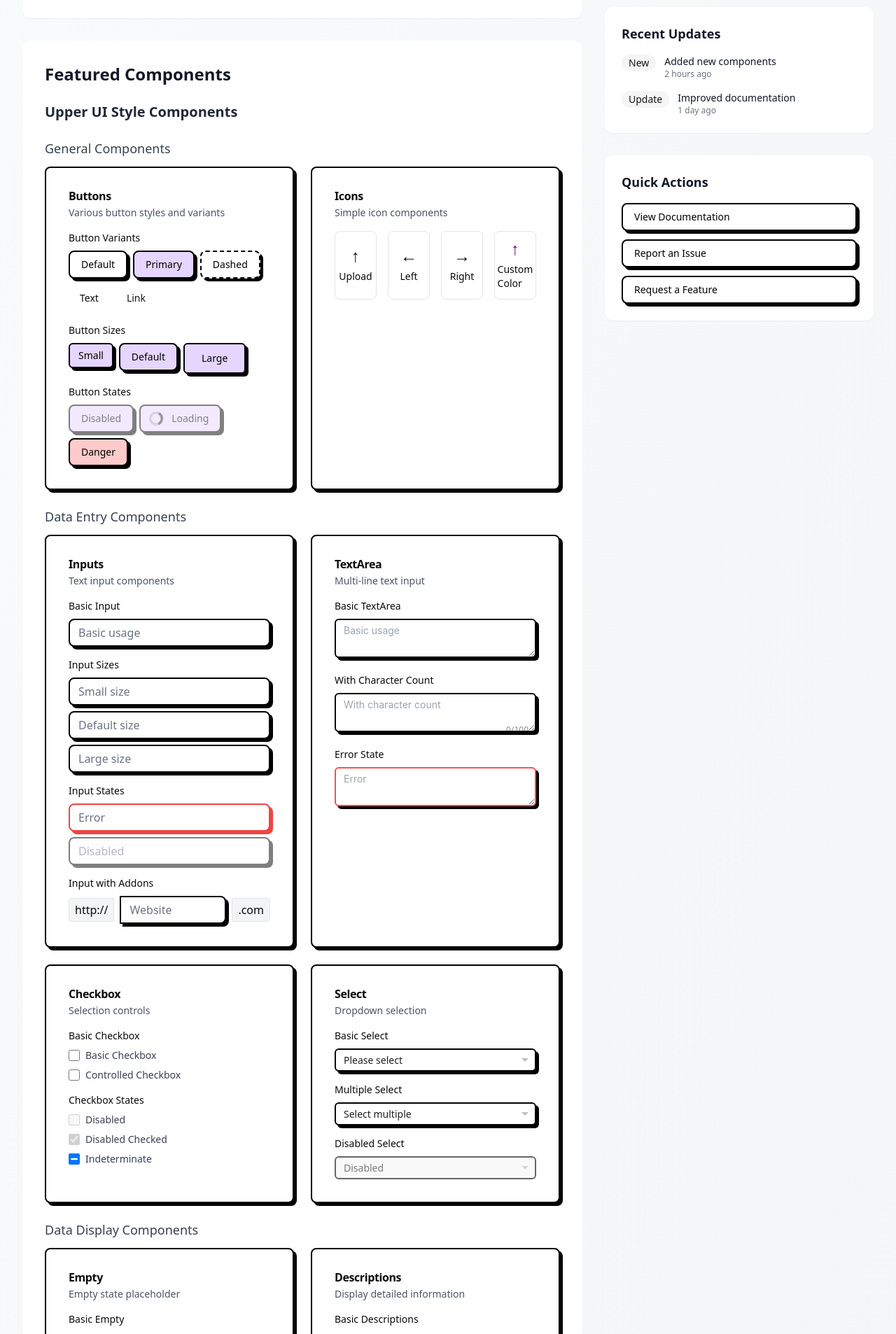
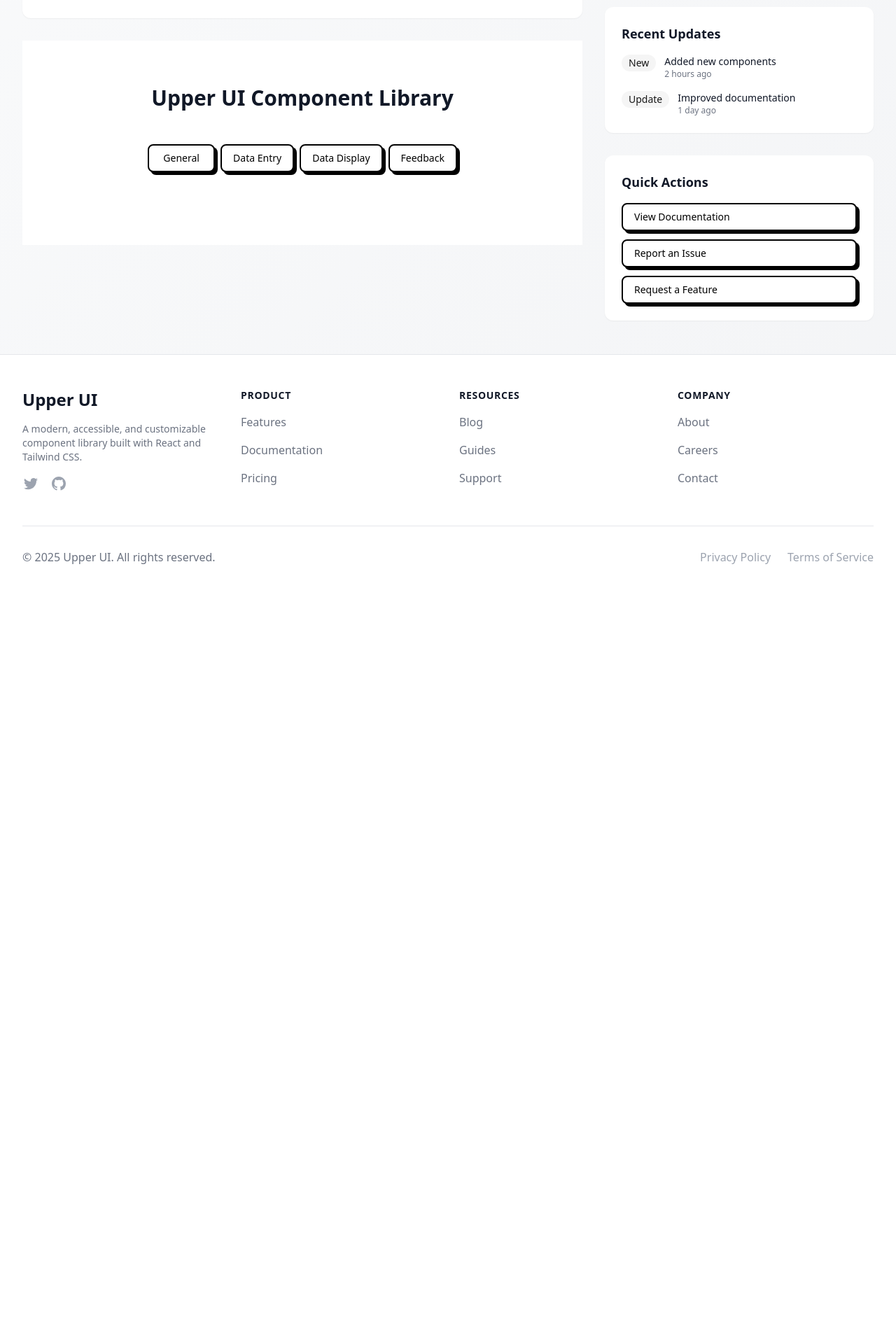
Before and after one commit to jiji262/upper-ui, a React (Vite) app: page / in a window 1280 px wide. Shown: the part 362-2268 px from the top of the page at 70% size. After the commit the page ends 1218 px from the top, so only its background shows below. Built offline with nearby package versions, Linux system fonts and the light colour scheme.

Commit message:
Improve component showcase layout with tabs and better styling

```diff
--- a/src/App.tsx
+++ b/src/App.tsx
@@ -117,26 +117,60 @@ function App() {
             </section>
 
             {/* Components Showcase */}
-            <section className="bg-white rounded-xl shadow-sm p-8">
-              <h2 className="text-2xl font-semibold text-gray-900 mb-6">Featured Components</h2>
+            <section id="components" className="py-16 bg-white">
+              <div className="container mx-auto px-4 max-w-6xl">
+                <h2 className="text-3xl font-bold text-center text-gray-900 mb-12">Upper UI Component Library</h2>
 
-              {/* Upper UI Components */}
-              <h3 className="text-xl font-semibold text-gray-800 mb-4">Upper UI Style Components</h3>
+                {/* Navigation Tabs for Component Categories */}
+                <div className="mb-10">
+                  <div className="flex flex-wrap justify-center gap-2 mb-6">
+                    <Button
+                      variant={selectedTab === "general" ? "default" : "outline"}
+                      onClick={() => setSelectedTab("general")}
+                      className="min-w-24"
+                    >
+                      General
+                    </Button>
+                    <Button
+                      variant={selectedTab === "data-entry" ? "default" : "outline"}
+                      onClick={() => setSelectedTab("data-entry")}
+                      className="min-w-24"
+                    >
+                      Data Entry
+                    </Button>
+                    <Button
+                      variant={selectedTab === "data-display" ? "default" : "outline"}
+                      onClick={() => setSelectedTab("data-display")}
+                      className="min-w-24"
+                    >
+                      Data Display
+                    </Button>
+                    <Button
+                      variant={selectedTab === "feedback" ? "default" : "outline"}
+                      onClick={() => setSelectedTab("feedback")}
+                      className="min-w-24"
+                    >
+                      Feedback
+                    </Button>
+                  </div>
+                </div>
 
                 {/* General Components */}
-              <h4 className="text-lg font-medium text-gray-700 mb-3 mt-6">General Components</h4>
-              <div className="grid grid-cols-1 md:grid-cols-2 gap-6">
+                {selectedTab === "general" && (
+                  <div>
+                    <h3 className="text-2xl font-semibold text-center text-gray-800 mb-8">General Components</h3>
+                    <div className="grid grid-cols-1 md:grid-cols-2 gap-8">
                       {/* Buttons */}
-                <Card className="hover:shadow-md transition-shadow">
-                  <CardHeader>
+                      <Card className="shadow-md hover:shadow-lg transition-shadow">
+                        <CardHeader className="border-b bg-gray-50">
                           <CardTitle>Buttons</CardTitle>
                           <CardDescription>Various button styles and variants</CardDescription>
                         </CardHeader>
-                  <CardContent>
-                    <div className="space-y-4">
+                        <CardContent className="p-6">
+                          <div className="space-y-6">
                             <div>
-                        <h5 className="text-sm font-medium mb-2">Button Variants</h5>
-                        <div className="flex flex-wrap gap-2">
+                              <h5 className="text-sm font-medium mb-3 text-gray-700">Button Variants</h5>
+                              <div className="flex flex-wrap gap-3">
                                 <Button variant="outline">Default</Button>
                                 <Button>Primary</Button>
                                 <Button variant="outline" className="border-dashed">Dashed</Button>
@@ -145,16 +179,16 @@ function App() {
                               </div>
                             </div>
                             <div>
-                        <h5 className="text-sm font-medium mb-2">Button Sizes</h5>
-                        <div className="flex flex-wrap gap-2">
+                              <h5 className="text-sm font-medium mb-3 text-gray-700">Button Sizes</h5>
+                              <div className="flex flex-wrap gap-3">
                                 <Button size="sm">Small</Button>
                                 <Button>Default</Button>
                                 <Button size="lg">Large</Button>
                               </div>
                             </div>
                             <div>
-                        <h5 className="text-sm font-medium mb-2">Button States</h5>
-                        <div className="flex flex-wrap gap-2">
+                              <h5 className="text-sm font-medium mb-3 text-gray-700">Button States</h5>
+                              <div className="flex flex-wrap gap-3">
                                 <Button disabled>Disabled</Button>
                                 <Button loading>Loading</Button>
                                 <Button variant="destructive">Danger</Button>
@@ -165,66 +199,70 @@ function App() {
                       </Card>
 
                       {/* Icons */}
-                <Card className="hover:shadow-md transition-shadow">
-                  <CardHeader>
+                      <Card className="shadow-md hover:shadow-lg transition-shadow">
+                        <CardHeader className="border-b bg-gray-50">
                           <CardTitle>Icons</CardTitle>
                           <CardDescription>Simple icon components</CardDescription>
                         </CardHeader>
-                  <CardContent>
+                        <CardContent className="p-6">
                           <div className="grid grid-cols-2 md:grid-cols-4 gap-4">
-                      <div className="flex flex-col items-center justify-center p-3 border rounded-lg">
+                            <div className="flex flex-col items-center justify-center p-4 border rounded-lg hover:border-purple-400 transition-colors">
                               <Icon name="UploadOutlined" style={{ fontSize: '24px' }} />
-                        <span className="text-sm mt-2">Upload</span>
+                              <span className="text-sm mt-3">Upload</span>
                             </div>
-                      <div className="flex flex-col items-center justify-center p-3 border rounded-lg">
+                            <div className="flex flex-col items-center justify-center p-4 border rounded-lg hover:border-purple-400 transition-colors">
                               <Icon name="LeftOutlined" style={{ fontSize: '24px' }} />
-                        <span className="text-sm mt-2">Left</span>
+                              <span className="text-sm mt-3">Left</span>
                             </div>
-                      <div className="flex flex-col items-center justify-center p-3 border rounded-lg">
+                            <div className="flex flex-col items-center justify-center p-4 border rounded-lg hover:border-purple-400 transition-colors">
                               <Icon name="RightOutlined" style={{ fontSize: '24px' }} />
-                        <span className="text-sm mt-2">Right</span>
+                              <span className="text-sm mt-3">Right</span>
                             </div>
-                      <div className="flex flex-col items-center justify-center p-3 border rounded-lg">
+                            <div className="flex flex-col items-center justify-center p-4 border rounded-lg hover:border-purple-400 transition-colors">
                               <Icon name="UploadOutlined" style={{ fontSize: '24px', color: 'purple' }} />
-                        <span className="text-sm mt-2">Custom Color</span>
+                              <span className="text-sm mt-3">Custom Color</span>
                             </div>
                           </div>
                         </CardContent>
                       </Card>
                     </div>
+                  </div>
+                )}
 
                 {/* Data Entry Components */}
-              <h4 className="text-lg font-medium text-gray-700 mb-3 mt-6">Data Entry Components</h4>
-              <div className="grid grid-cols-1 md:grid-cols-2 gap-6">
+                {selectedTab === "data-entry" && (
+                  <div>
+                    <h3 className="text-2xl font-semibold text-center text-gray-800 mb-8">Data Entry Components</h3>
+                    <div className="grid grid-cols-1 md:grid-cols-2 gap-8">
                       {/* Inputs */}
-                <Card className="hover:shadow-md transition-shadow">
-                  <CardHeader>
+                      <Card className="shadow-md hover:shadow-lg transition-shadow">
+                        <CardHeader className="border-b bg-gray-50">
                           <CardTitle>Inputs</CardTitle>
                           <CardDescription>Text input components</CardDescription>
                         </CardHeader>
-                  <CardContent>
-                    <div className="space-y-4">
+                        <CardContent className="p-6">
+                          <div className="space-y-6">
                             <div>
-                        <h5 className="text-sm font-medium mb-2">Basic Input</h5>
+                              <h5 className="text-sm font-medium mb-3 text-gray-700">Basic Input</h5>
                               <InputAnt placeholder="Basic usage" />
                             </div>
                             <div>
-                        <h5 className="text-sm font-medium mb-2">Input Sizes</h5>
-                        <div className="space-y-2">
+                              <h5 className="text-sm font-medium mb-3 text-gray-700">Input Sizes</h5>
+                              <div className="space-y-3">
                                 <InputAnt size="small" placeholder="Small size" />
                                 <InputAnt placeholder="Default size" />
                                 <InputAnt size="large" placeholder="Large size" />
                               </div>
                             </div>
                             <div>
-                        <h5 className="text-sm font-medium mb-2">Input States</h5>
-                        <div className="space-y-2">
+                              <h5 className="text-sm font-medium mb-3 text-gray-700">Input States</h5>
+                              <div className="space-y-3">
                                 <InputAnt placeholder="Error" error={true} />
                                 <InputAnt placeholder="Disabled" disabled />
                               </div>
                             </div>
                             <div>
-                        <h5 className="text-sm font-medium mb-2">Input with Addons</h5>
+                              <h5 className="text-sm font-medium mb-3 text-gray-700">Input with Addons</h5>
                               <div className="flex items-center">
                                 <span className="mr-2 px-2 py-1 bg-gray-100 border rounded-l">http://</span>
                                 <InputAnt placeholder="Website" className="rounded-l-none" />
@@ -236,23 +274,23 @@ function App() {
                       </Card>
 
                       {/* TextArea */}
-                <Card className="hover:shadow-md transition-shadow">
-                  <CardHeader>
+                      <Card className="shadow-md hover:shadow-lg transition-shadow">
+                        <CardHeader className="border-b bg-gray-50">
                           <CardTitle>TextArea</CardTitle>
                           <CardDescription>Multi-line text input</CardDescription>
                         </CardHeader>
-                  <CardContent>
-                    <div className="space-y-4">
+                        <CardContent className="p-6">
+                          <div className="space-y-6">
                             <div>
-                        <h5 className="text-sm font-medium mb-2">Basic TextArea</h5>
+                              <h5 className="text-sm font-medium mb-3 text-gray-700">Basic TextArea</h5>
                               <TextareaAnt placeholder="Basic usage" />
                             </div>
                             <div>
-                        <h5 className="text-sm font-medium mb-2">With Character Count</h5>
+                              <h5 className="text-sm font-medium mb-3 text-gray-700">With Character Count</h5>
                               <TextareaAnt showCount maxLength={100} placeholder="With character count" />
                             </div>
                             <div>
-                        <h5 className="text-sm font-medium mb-2">Error State</h5>
+                              <h5 className="text-sm font-medium mb-3 text-gray-700">Error State</h5>
                               <TextareaAnt status="error" placeholder="Error" />
                             </div>
                           </div>
@@ -260,16 +298,16 @@ function App() {
                       </Card>
 
                       {/* Checkbox & Radio */}
-                <Card className="hover:shadow-md transition-shadow">
-                  <CardHeader>
+                      <Card className="shadow-md hover:shadow-lg transition-shadow">
+                        <CardHeader className="border-b bg-gray-50">
                           <CardTitle>Checkbox</CardTitle>
                           <CardDescription>Selection controls</CardDescription>
                         </CardHeader>
-                  <CardContent>
-                    <div className="space-y-4">
+                        <CardContent className="p-6">
+                          <div className="space-y-6">
                             <div>
-                        <h5 className="text-sm font-medium mb-2">Basic Checkbox</h5>
-                        <div className="space-y-2">
+                              <h5 className="text-sm font-medium mb-3 text-gray-700">Basic Checkbox</h5>
+                              <div className="space-y-3">
                                 <CheckboxAnt label="Basic Checkbox" />
                                 <CheckboxAnt
                                   label="Controlled Checkbox"
@@ -279,8 +317,8 @@ function App() {
                               </div>
                             </div>
                             <div>
-                        <h5 className="text-sm font-medium mb-2">Checkbox States</h5>
-                        <div className="space-y-2">
+                              <h5 className="text-sm font-medium mb-3 text-gray-700">Checkbox States</h5>
+                              <div className="space-y-3">
                                 <CheckboxAnt label="Disabled" disabled />
                                 <CheckboxAnt label="Disabled Checked" disabled checked />
                                 <CheckboxAnt label="Indeterminate" indeterminate />
@@ -291,15 +329,15 @@ function App() {
                       </Card>
 
                       {/* Select */}
-                <Card className="hover:shadow-md transition-shadow">
-                  <CardHeader>
+                      <Card className="shadow-md hover:shadow-lg transition-shadow">
+                        <CardHeader className="border-b bg-gray-50">
                           <CardTitle>Select</CardTitle>
                           <CardDescription>Dropdown selection</CardDescription>
                         </CardHeader>
-                  <CardContent>
-                    <div className="space-y-4">
+                        <CardContent className="p-6">
+                          <div className="space-y-6">
                             <div>
-                        <h5 className="text-sm font-medium mb-2">Basic Select</h5>
+                              <h5 className="text-sm font-medium mb-3 text-gray-700">Basic Select</h5>
                               <SelectAnt
                                 options={[
                                   { label: 'Option 1', value: '1' },
@@ -312,7 +350,7 @@ function App() {
                               />
                             </div>
                             <div>
-                        <h5 className="text-sm font-medium mb-2">Multiple Select</h5>
+                              <h5 className="text-sm font-medium mb-3 text-gray-700">Multiple Select</h5>
                               <SelectAnt
                                 mode="multiple"
                                 options={[
@@ -324,7 +362,7 @@ function App() {
                               />
                             </div>
                             <div>
-                        <h5 className="text-sm font-medium mb-2">Disabled Select</h5>
+                              <h5 className="text-sm font-medium mb-3 text-gray-700">Disabled Select</h5>
                               <SelectAnt
                                 disabled
                                 options={[
@@ -338,24 +376,28 @@ function App() {
                         </CardContent>
                       </Card>
                     </div>
+                  </div>
+                )}
 
                 {/* Data Display Components */}
-              <h4 className="text-lg font-medium text-gray-700 mb-3 mt-6">Data Display Components</h4>
-              <div className="grid grid-cols-1 md:grid-cols-2 gap-6">
+                {selectedTab === "data-display" && (
+                  <div>
+                    <h3 className="text-2xl font-semibold text-center text-gray-800 mb-8">Data Display Components</h3>
+                    <div className="grid grid-cols-1 md:grid-cols-2 gap-8">
                       {/* Empty Component */}
-                <Card className="hover:shadow-md transition-shadow">
-                  <CardHeader>
+                      <Card className="shadow-md hover:shadow-lg transition-shadow">
+                        <CardHeader className="border-b bg-gray-50">
                           <CardTitle>Empty</CardTitle>
                           <CardDescription>Empty state placeholder</CardDescription>
                         </CardHeader>
-                  <CardContent>
-                    <div className="space-y-4">
+                        <CardContent className="p-6">
+                          <div className="space-y-6">
                             <div>
-                        <h5 className="text-sm font-medium mb-2">Basic Empty</h5>
+                              <h5 className="text-sm font-medium mb-3 text-gray-700">Basic Empty</h5>
                               <Empty description="No data available" />
                             </div>
                             <div>
-                        <h5 className="text-sm font-medium mb-2">With Custom Description</h5>
+                              <h5 className="text-sm font-medium mb-3 text-gray-700">With Custom Description</h5>
                               <Empty description="No items found. Try a different search." />
                             </div>
                           </div>
@@ -363,15 +405,15 @@ function App() {
                       </Card>
 
                       {/* Descriptions Component */}
-                <Card className="hover:shadow-md transition-shadow">
-                  <CardHeader>
+                      <Card className="shadow-md hover:shadow-lg transition-shadow">
+                        <CardHeader className="border-b bg-gray-50">
                           <CardTitle>Descriptions</CardTitle>
                           <CardDescription>Display detailed information</CardDescription>
                         </CardHeader>
-                  <CardContent>
-                    <div className="space-y-4">
+                        <CardContent className="p-6">
+                          <div className="space-y-6">
                             <div>
-                        <h5 className="text-sm font-medium mb-2">Basic Descriptions</h5>
+                              <h5 className="text-sm font-medium mb-3 text-gray-700">Basic Descriptions</h5>
                               <Descriptions title="User Information">
                                 <DescriptionsItem label="Name">John Doe</DescriptionsItem>
                                 <DescriptionsItem label="Email">john.doe@example.com</DescriptionsItem>
@@ -379,7 +421,7 @@ function App() {
                               </Descriptions>
                             </div>
                             <div>
-                        <h5 className="text-sm font-medium mb-2">Bordered Descriptions</h5>
+                              <h5 className="text-sm font-medium mb-3 text-gray-700">Bordered Descriptions</h5>
                               <Descriptions title="Product Details" bordered>
                                 <DescriptionsItem label="Product">Upper UI Library</DescriptionsItem>
                                 <DescriptionsItem label="Version">1.0.0</DescriptionsItem>
@@ -391,20 +433,24 @@ function App() {
                         </CardContent>
                       </Card>
                     </div>
+                  </div>
+                )}
 
                 {/* Feedback Components */}
-              <h4 className="text-lg font-medium text-gray-700 mb-3 mt-6">Feedback Components</h4>
-              <div className="grid grid-cols-1 md:grid-cols-2 gap-6">
+                {selectedTab === "feedback" && (
+                  <div>
+                    <h3 className="text-2xl font-semibold text-center text-gray-800 mb-8">Feedback Components</h3>
+                    <div className="grid grid-cols-1 md:grid-cols-2 gap-8">
                       {/* Modal Component */}
-                <Card className="hover:shadow-md transition-shadow">
-                  <CardHeader>
+                      <Card className="shadow-md hover:shadow-lg transition-shadow">
+                        <CardHeader className="border-b bg-gray-50">
                           <CardTitle>Modal</CardTitle>
                           <CardDescription>Dialog box for important content</CardDescription>
                         </CardHeader>
-                  <CardContent>
-                    <div className="space-y-4">
+                        <CardContent className="p-6">
+                          <div className="space-y-6">
                             <div>
-                        <h5 className="text-sm font-medium mb-2">Basic Modal</h5>
+                              <h5 className="text-sm font-medium mb-3 text-gray-700">Basic Modal</h5>
                               <div className="flex justify-center">
                                 <Button onClick={() => setModalOpen(true)}>
                                   Open Modal
@@ -431,6 +477,9 @@ function App() {
                           </div>
                         </CardContent>
                       </Card>
+                    </div>
+                  </div>
+                )}
               </div>
             </section>
           </div>
```
Lines whose indentation alone changed are shown as unchanged.
